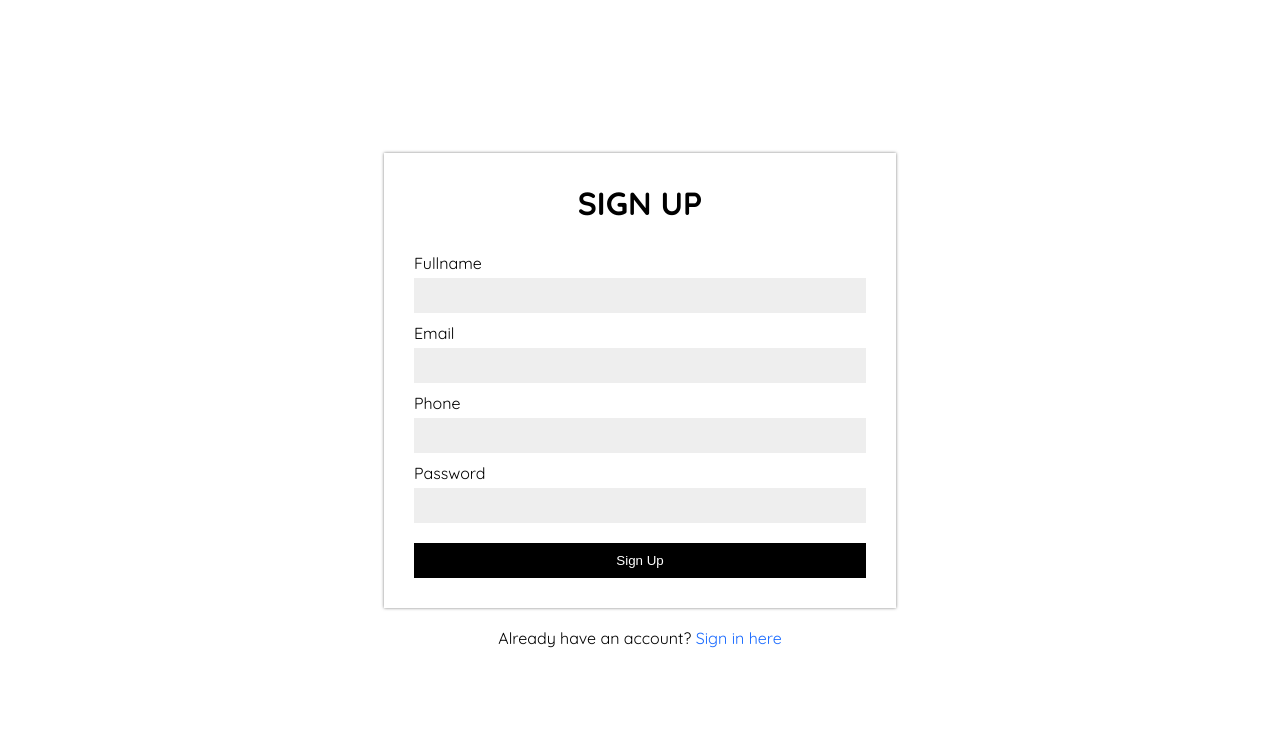
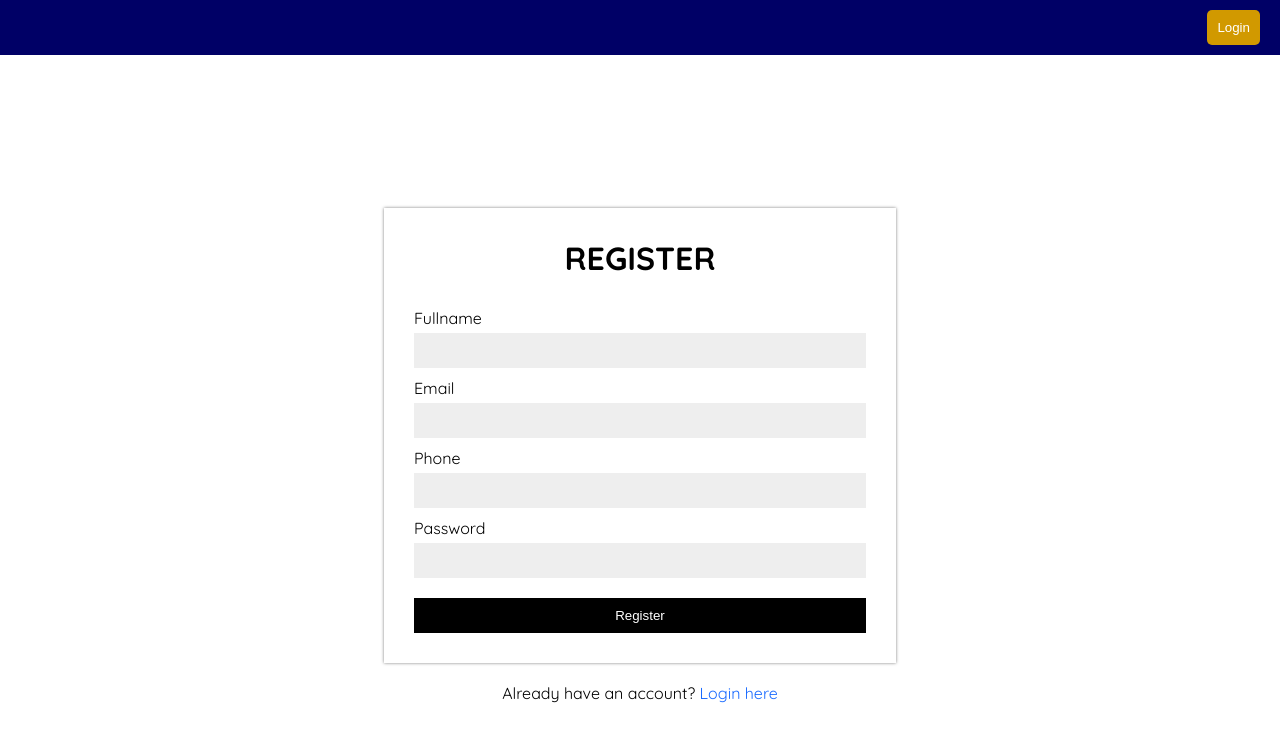
Before and after one commit to syamsulhuda7/Store-NextJS, a Next.js app: page /auth/register in a window 1280 px wide. Shown: the top 742 px of the page. Built offline with nearby package versions, Linux system fonts and the light colour scheme; no server answers.

Commit message:
Feature: Login done

```diff
--- /dev/null
+++ b/src/components/layouts/Navbar/Navbar.module.scss
@@ -0,0 +1,18 @@
+.navbar {
+  display: flex;
+  justify-content: flex-end;
+  padding: 10px 20px;
+  background-color: rgb(0, 0, 102);
+  width: 100%;
+  &__button {
+    background-color: rgb(209, 153, 0);
+    padding: 10px;
+    border-radius: 5px;
+    border: none;
+    color: white;
+    cursor: pointer;
+    &:hover {
+      background-color: rgb(151, 117, 24);
+    }
+  }
+}
--- /dev/null
+++ b/src/components/layouts/Navbar/index.tsx
@@ -0,0 +1,19 @@
+import { signIn, signOut, useSession } from "next-auth/react";
+import React from "react";
+import styles from "./Navbar.module.scss";
+
+const Navbar = () => {
+  const { data } = useSession();
+  return (
+    <div className={styles.navbar}>
+      <button
+        className={styles.navbar__button}
+        onClick={() => (data ? signOut() : signIn())}
+      >
+        {data ? "Logout" : "Login"}
+      </button>
+    </div>
+  );
+};
+
+export default Navbar;
--- a/src/components/views/auth/Login/Login.module.scss
+++ b/src/components/views/auth/Login/Login.module.scss
@@ -20,6 +20,7 @@
     &__error {
       margin-bottom: 10px;
       color: red;
+      text-align: center;
     }
     &__label {
       margin-bottom: 5px;
--- a/src/components/views/auth/Register/Register.module.scss
+++ b/src/components/views/auth/Register/Register.module.scss
@@ -20,6 +20,7 @@
     &__error {
       margin-bottom: 10px;
       color: red;
+      text-align: center;
     }
     &__label {
       margin-bottom: 5px;
--- a/src/components/views/auth/Register/index.tsx
+++ b/src/components/views/auth/Register/index.tsx
@@ -7,9 +7,9 @@ const RegisterView = () => {
   const [isLoading, setIsLoading] = useState<boolean>(false);
   const [error, setError] = useState<String>("");
 
-  const { push, query } = useRouter();
+  const { push } = useRouter();
 
-  const callbackUrl: string | string[] = query.callbackUrl || "/";
+  // const callbackUrl: string | string[] = query.callbackUrl || "/";
   const handleSubmit = async (e: React.FormEvent<HTMLFormElement>) => {
     e.preventDefault();
     setIsLoading(true);
@@ -44,7 +44,7 @@ const RegisterView = () => {
   return (
     <div className={styles.register}>
       <form onSubmit={handleSubmit} className={styles.register__form} action="">
-        <h1 className={styles.register__form__title}>SIGN UP</h1>
+        <h1 className={styles.register__form__title}>REGISTER</h1>
         {error && <p className={styles.register__form__error}>{error}</p>}
         <label className={styles.register__form__label} htmlFor="fullname">
           Fullname
@@ -83,11 +83,11 @@ const RegisterView = () => {
           id="password"
         />
         <button className={styles.register__form__submit} type="submit">
-          {isLoading ? "Loading..." : "Sign Up"}
+          {isLoading ? "Loading..." : "Register"}
         </button>
       </form>
       <p className={styles.register__note}>
-        Already have an account? <Link href="/auth/login">Sign in here</Link>
+        Already have an account? <Link href="/auth/login">Login here</Link>
       </p>
     </div>
   );
--- a/src/pages/_app.tsx
+++ b/src/pages/_app.tsx
@@ -1,3 +1,4 @@
+import Navbar from "@/components/layouts/Navbar";
 import "@/styles/globals.css";
 import { SessionProvider } from "next-auth/react";
 import type { AppProps } from "next/app";
@@ -20,6 +21,7 @@ export default function App({
   return (
     <SessionProvider session={session}>
       <div className={quicksand.className}>
+        <Navbar />
         <Component {...pageProps} />
       </div>
     </SessionProvider>
--- a/src/pages/index.tsx
+++ b/src/pages/index.tsx
@@ -2,10 +2,12 @@ import Head from "next/head";
 import Image from "next/image";
 import { Inter } from "next/font/google";
 import styles from "@/styles/Home.module.css";
+import { useSession } from "next-auth/react";
 
 const inter = Inter({ subsets: ["latin"] });
 
 export default function Home() {
+  const { data } = useSession();
   return (
     <>
       <Head>
```
Also changed, not shown: src/components/views/auth/Login/index.tsx (+28 -24 lines), code.png (added).
